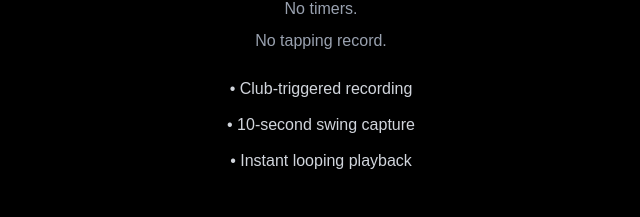
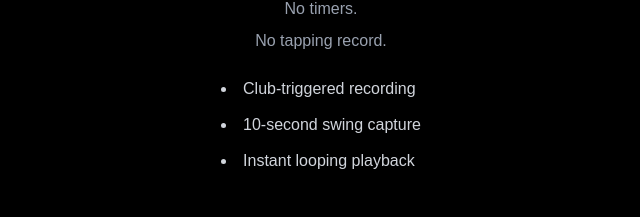
Before and after one commit to jamespoots/fairway-site, a Next.js app: page / in a window 1280 px wide. Shown: the part 2030-2247 px from the top of the page, without its empty margins (319-959 px from the left). Built offline with nearby package versions, Linux system fonts and the light colour scheme.

Commit message:
polish: finalize landing page layout, centered features, refined bullets

```diff
--- a/app/page.tsx
+++ b/app/page.tsx
@@ -57,7 +57,7 @@ export default function HomePage() {
           </div>
         </div>
 
-        {/* Feature Section (Centered Now) */}
+        {/* Feature Section */}
         <section id="demo" className="max-w-2xl mx-auto text-center">
 
           <h2 className="text-2xl font-semibold text-white mb-6">
@@ -75,10 +75,10 @@ export default function HomePage() {
             <p>No tapping record.</p>
           </div>
 
-          <ul className="text-gray-300 space-y-3 mb-10 list-none">
-            <li>• Club-triggered recording</li>
-            <li>• 10-second swing capture</li>
-            <li>• Instant looping playback</li>
+          <ul className="text-gray-300 space-y-3 mb-10 list-disc list-inside inline-block text-left">
+            <li>Club-triggered recording</li>
+            <li>10-second swing capture</li>
+            <li>Instant looping playback</li>
           </ul>
 
           <div className="text-xl font-semibold text-white space-y-1">
```
